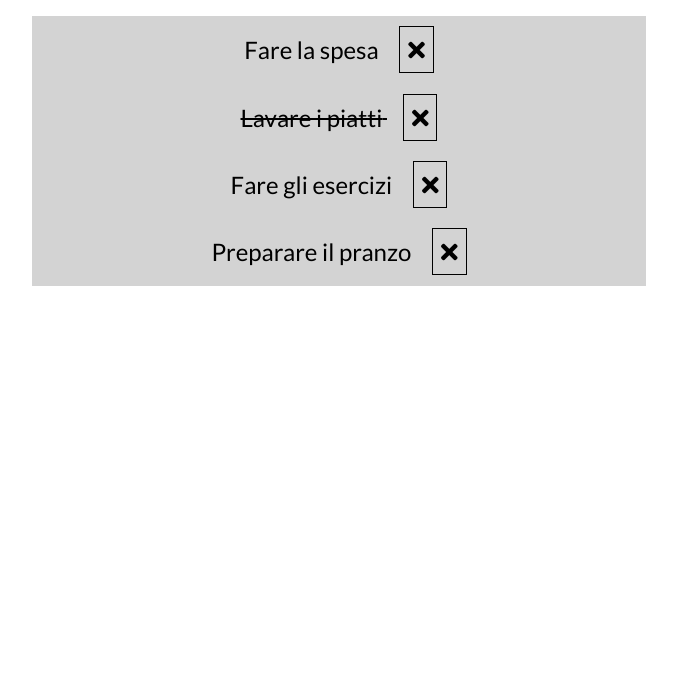
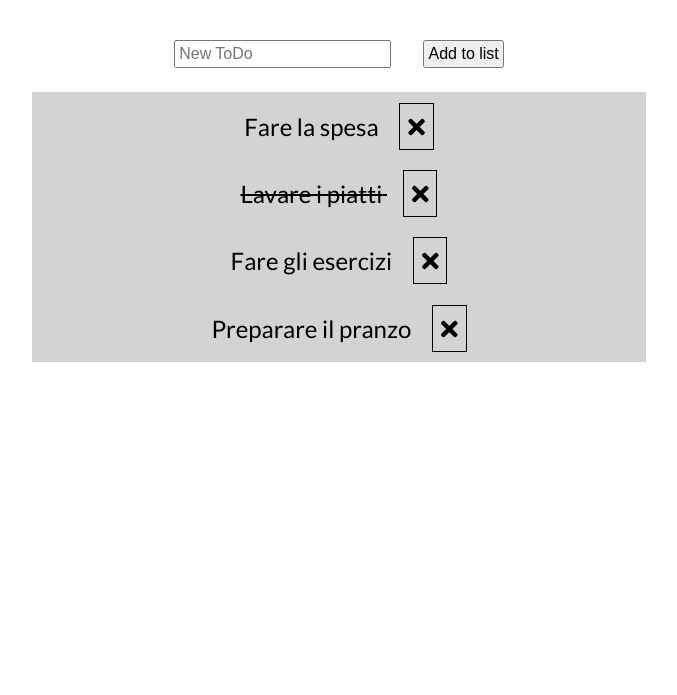
Before and after one commit to francescoP02/vue-todolist, a plain HTML site: page index.html in a window 1280 px wide. Shown: the part 105-800 px from the top of the page, without its empty margins (301-978 px from the left). Drawn offline with nearby package versions, Linux system fonts and the light colour scheme.

Commit message:
Added MILESTONE3

```diff
--- a/css/style.css
+++ b/css/style.css
@@ -21,6 +21,19 @@ header {
 h1 {
     font-weight: 900;
     text-align: center;
+}
+
+.input {
+    display: flex;
+    justify-content: center;
+    margin: 0.5rem auto;
+}
+
+.input input,
+.input button {
+    font-size: 1rem;
+    padding: 0.2rem;
+    margin: 1rem;
 }
 
 .todos ul {
--- a/index.html
+++ b/index.html
@@ -37,13 +37,18 @@
 
             <section class="todos">
 
+                <div class="input">
+                    <input type="text" placeholder="New ToDo" v-model="newTodoInput">
+                    <button @click="addElement">Add to list</button>
+                </div>
+
                <ul>
 
                    <li v-for="(item, index) in todos" :class="{done : item.done}">
 
                     <span class="text">{{item.text}}</span>
 
-                    <span class="cross-btn"  @click="removeItem(index)"><i class="fas fa-times"></i></span>
+                    <span class="cross-btn" @click="removeItem(index)"><i class="fas fa-times"></i></span>
 
                    </li>
 
--- a/js/script.js
+++ b/js/script.js
@@ -2,6 +2,7 @@ const app = new Vue(
     {
         el : `#root`,
         data: {
+            newTodoInput: '',
             todos: [
                 {
                     text: 'Fare la spesa',
@@ -25,6 +26,13 @@ const app = new Vue(
             removeItem: function (index) {
                 this.todos.splice(index,1);
             },
+
+            addElement: function() {
+                if (this.newTodoInput !== "") {
+                    this.todos.push({text: this.newTodoInput, done: false});
+                    this.newTodoInput = ``;
+                }
+            },
         }
     }
 )
```
